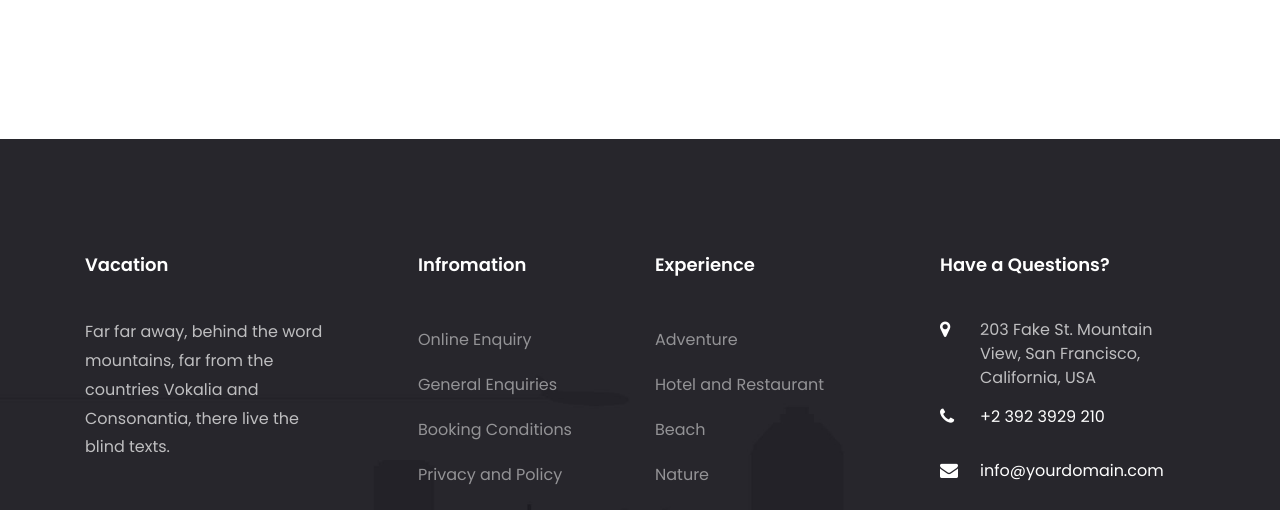
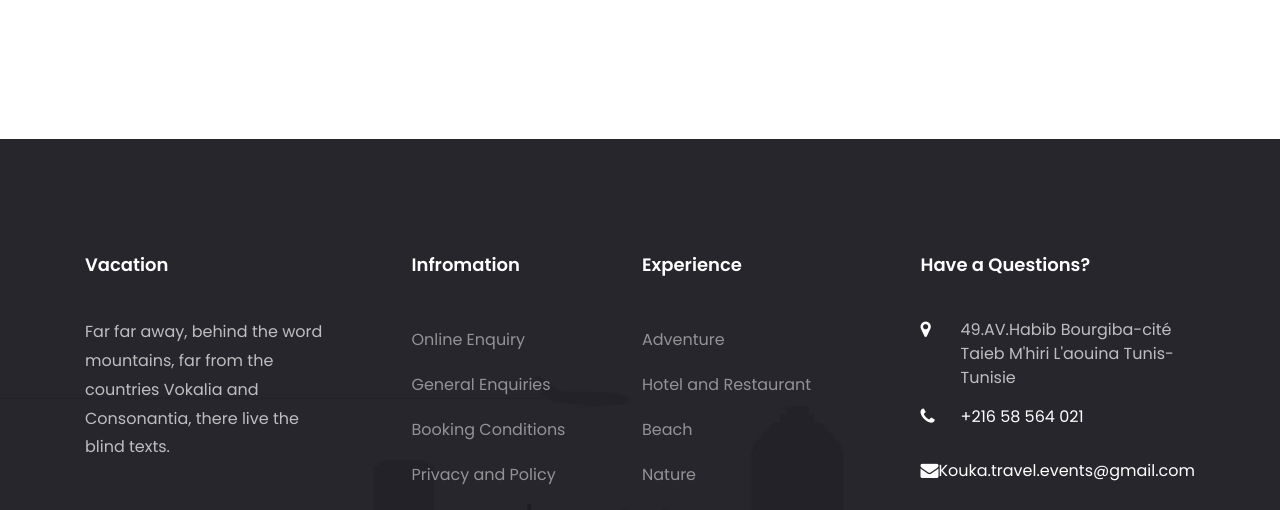
Before and after one commit to feres-ben-sassi/Travel-agency, a plain HTML site: page index.html in a window 1280 px wide. Shown: the part 5296-5806 px from the top of the page. Drawn offline with Linux system fonts and the light colour scheme; some packages are replaced by stand-ins of ours; no server answers; files whose address does not match are found by name.

Commit message:
this is my third commit

```diff
--- a/index.html
+++ b/index.html
@@ -600,9 +600,9 @@
             	<h2 class="ftco-heading-2">Have a Questions?</h2>
             	<div class="block-23 mb-3">
 	              <ul>
-	                <li><span class="icon icon-map-marker"></span><span class="text">203 Fake St. Mountain View, San Francisco, California, USA</span></li>
-	                <li><a href="#"><span class="icon icon-phone"></span><span class="text">+2 392 3929 210</span></a></li>
-	                <li><a href="#"><span class="icon icon-envelope"></span><span class="text">info@yourdomain.com</span></a></li>
+	                <li><span class="icon icon-map-marker"></span><span class="text">49.AV.Habib Bourgiba-cité Taieb M'hiri L'aouina Tunis-Tunisie</span></li>
+	                <li><a href="#"><span class="icon icon-phone"></span><span class="text">+216 58 564 021</span></a></li>
+	                <li><a href="#"><span class="icon icon-envelope"></span><span class="text"> Kouka.travel.events@gmail.com</span></a></li>
 	              </ul>
 	            </div>
             </div>
```
